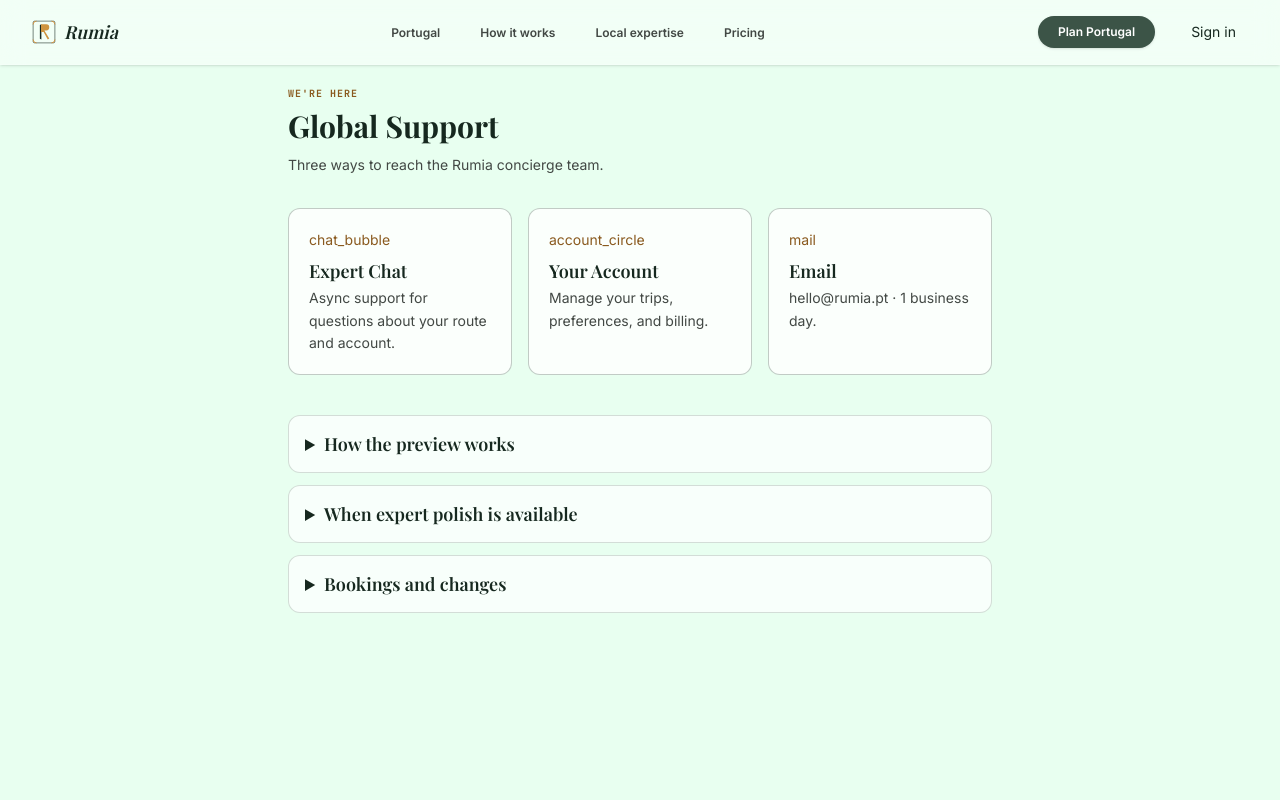
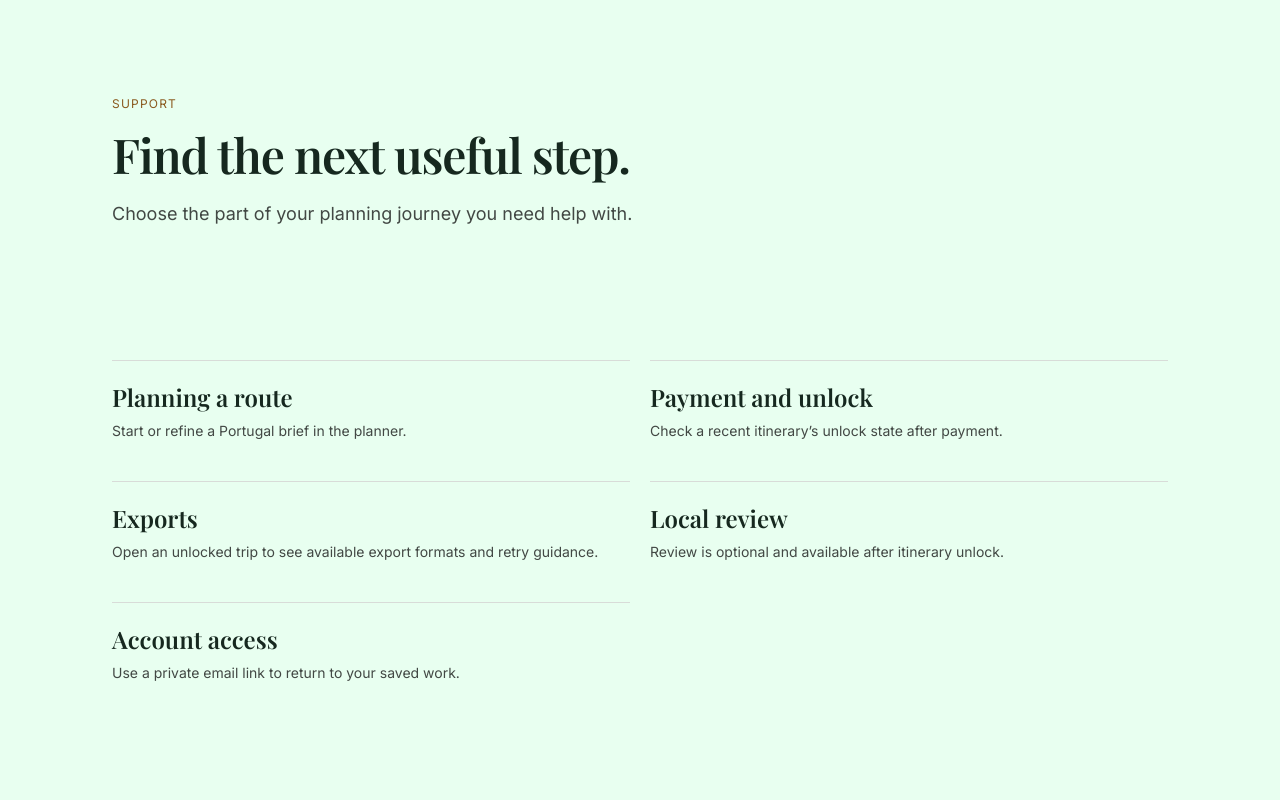
Before and after one commit to Dystx/Rota, a Next.js app in the folder apps/web/: page /support in a window 1280 px wide. Shown: the top 800 px of the page. Built offline with nearby package versions, Linux system fonts and the light colour scheme.

Commit message:
feat: complete public support path

```diff
--- a/apps/web/app/support/page.tsx
+++ b/apps/web/app/support/page.tsx
@@ -1,87 +1,6 @@
-import { Metadata } from "next";
+import * as React from "react";
 import Link from "next/link";
-import { PublicRouteLayout } from "../_components/public-route-layout";
+import { PageShell, SectionHeading } from "@repo/ui";
 
-export const metadata: Metadata = {
-  title: "Global Support | Rumia",
-  description: "How to reach the Rumia concierge team.",
-  alternates: { canonical: "/support" }
-};
-
-export default function SupportPage() {
-  return (
-    <PublicRouteLayout>
-      <div className="min-h-screen bg-background">
-        <article className="max-w-3xl mx-auto px-container-padding-sm md:px-container-padding-lg py-section-gap">
-          <header className="mb-8">
-            <p className="font-mono-micro text-mono-micro uppercase tracking-widest text-ochre-dark mb-2">
-              We're here
-            </p>
-            <h1 className="font-display text-headline-lg text-primary leading-tight">
-              Global Support
-            </h1>
-            <p className="font-body-md text-body-md text-on-surface-variant mt-2">
-              Three ways to reach the Rumia concierge team.
-            </p>
-          </header>
-          <div className="grid gap-4 md:grid-cols-3">
-            <Link
-              href="/expert-chat"
-              className="block p-5 rounded-xl border border-olive-light/30 bg-white/80 hover:border-ochre-light/60 transition-colors"
-            >
-              <span className="ph text-ochre-dark mb-2 block">
-                chat_bubble
-              </span>
-              <h2 className="font-headline-sm text-headline-sm text-primary">
-                Expert Chat
-              </h2>
-              <p className="font-body-md text-body-md text-on-surface-variant mt-1">
-                Async support for questions about your route and account.
-              </p>
-            </Link>
-            <Link
-              href="/account"
-              className="block p-5 rounded-xl border border-olive-light/30 bg-white/80 hover:border-ochre-light/60 transition-colors"
-            >
-              <span className="ph text-ochre-dark mb-2 block">
-                account_circle
-              </span>
-              <h2 className="font-headline-sm text-headline-sm text-primary">
-                Your Account
-              </h2>
-              <p className="font-body-md text-body-md text-on-surface-variant mt-1">
-                Manage your trips, preferences, and billing.
-              </p>
-            </Link>
-            <a
-              href="mailto:hello@rumia.pt"
-              className="block p-5 rounded-xl border border-olive-light/30 bg-white/80 hover:border-ochre-light/60 transition-colors"
-            >
-              <span className="ph text-ochre-dark mb-2 block">
-                mail
-              </span>
-              <h2 className="font-headline-sm text-headline-sm text-primary">
-                Email
-              </h2>
-              <p className="font-body-md text-body-md text-on-surface-variant mt-1">
-                hello@rumia.pt · 1 business day.
-              </p>
-            </a>
-          </div>
-          <section className="mt-10 grid gap-3" aria-label="Support topics">
-            {[
-              ["How the preview works", "The free preview shows a route shape. Full itinerary text and exports require the €19 unlock."],
-              ["When expert polish is available", "The €49 review is available after unlock and has a one-business-day target."],
-              ["Bookings and changes", "Rumia provides recommendations. Confirm bookings, hours, visas, and insurance directly with providers."]
-            ].map(([title, body]) => (
-              <details key={title} className="rounded-xl border border-olive-light/20 bg-white/70 p-4">
-                <summary className="cursor-pointer font-headline-sm text-headline-sm text-primary">{title}</summary>
-                <p className="mt-2 text-sm leading-relaxed text-on-surface-variant">{body}</p>
-              </details>
-            ))}
-          </section>
-        </article>
-      </div>
-    </PublicRouteLayout>
-  );
-}
+const topics: Array<[string, string, string]> = [["Planning a route", "Start or refine a Portugal brief in the planner.", "/planner"], ["Payment and unlock", "Check a recent itinerary’s unlock state after payment.", "/itineraries"], ["Exports", "Open an unlocked trip to see available export formats and retry guidance.", "/itineraries"], ["Local review", "Review is optional and available after itinerary unlock.", "/local-expertise"], ["Account access", "Use a private email link to return to your saved work.", "/sign-in"]];
+export default function SupportPage() { return <PageShell bare><SectionHeading eyebrow="Support" title="Find the next useful step." description="Choose the part of your planning journey you need help with." h1 /><div className="grid gap-5 md:grid-cols-2">{topics.map(([title, text, href]) => <Link key={title} href={href} className="border-t border-[var(--color-border)] py-5 focus-visible:outline-none focus-visible:ring-2 focus-visible:ring-ochre-light"><h2 className="font-display text-2xl text-primary">{title}</h2><p className="mt-2 text-sm text-on-surface-variant">{text}</p></Link>)}</div></PageShell>; }
```
